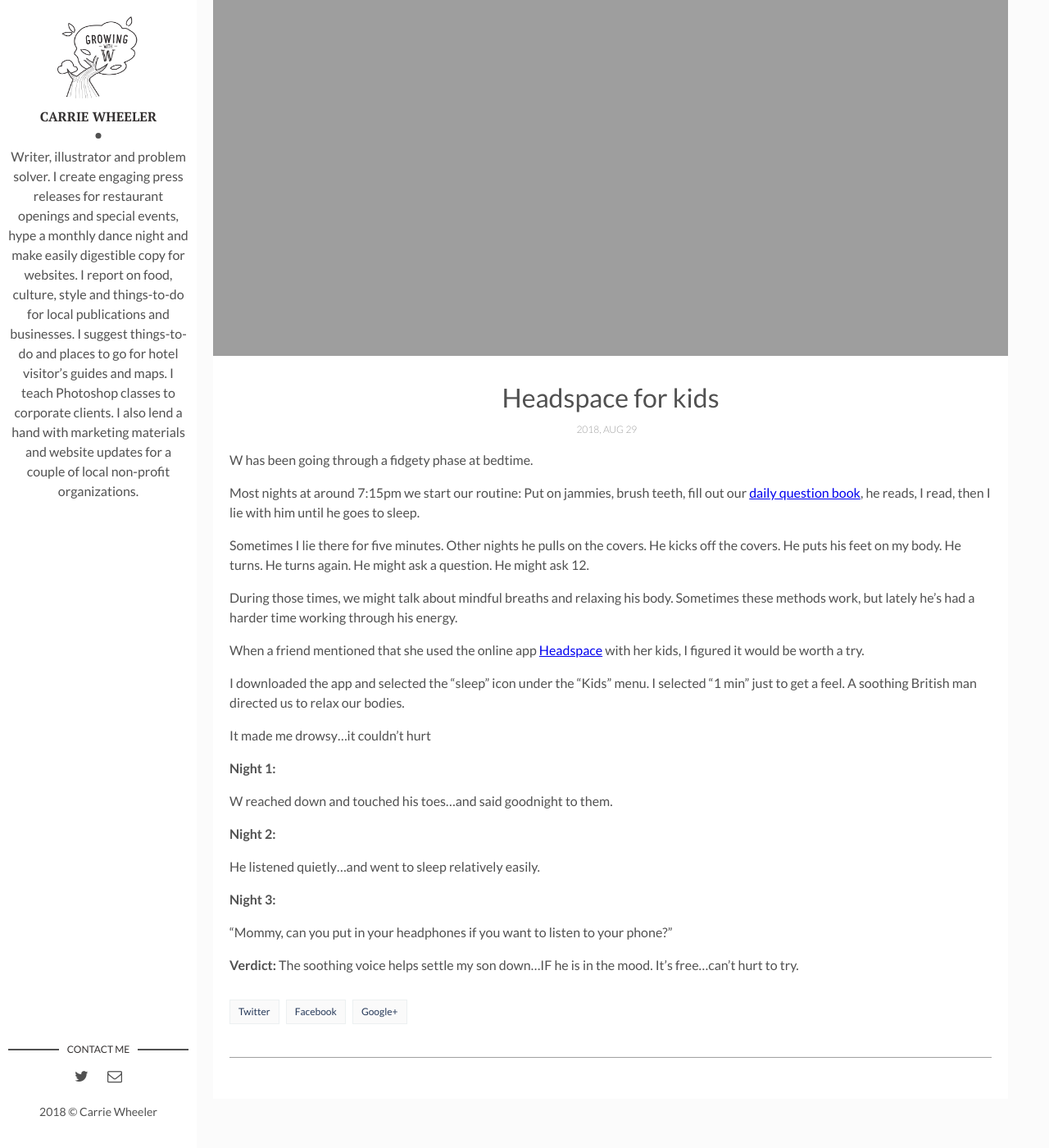
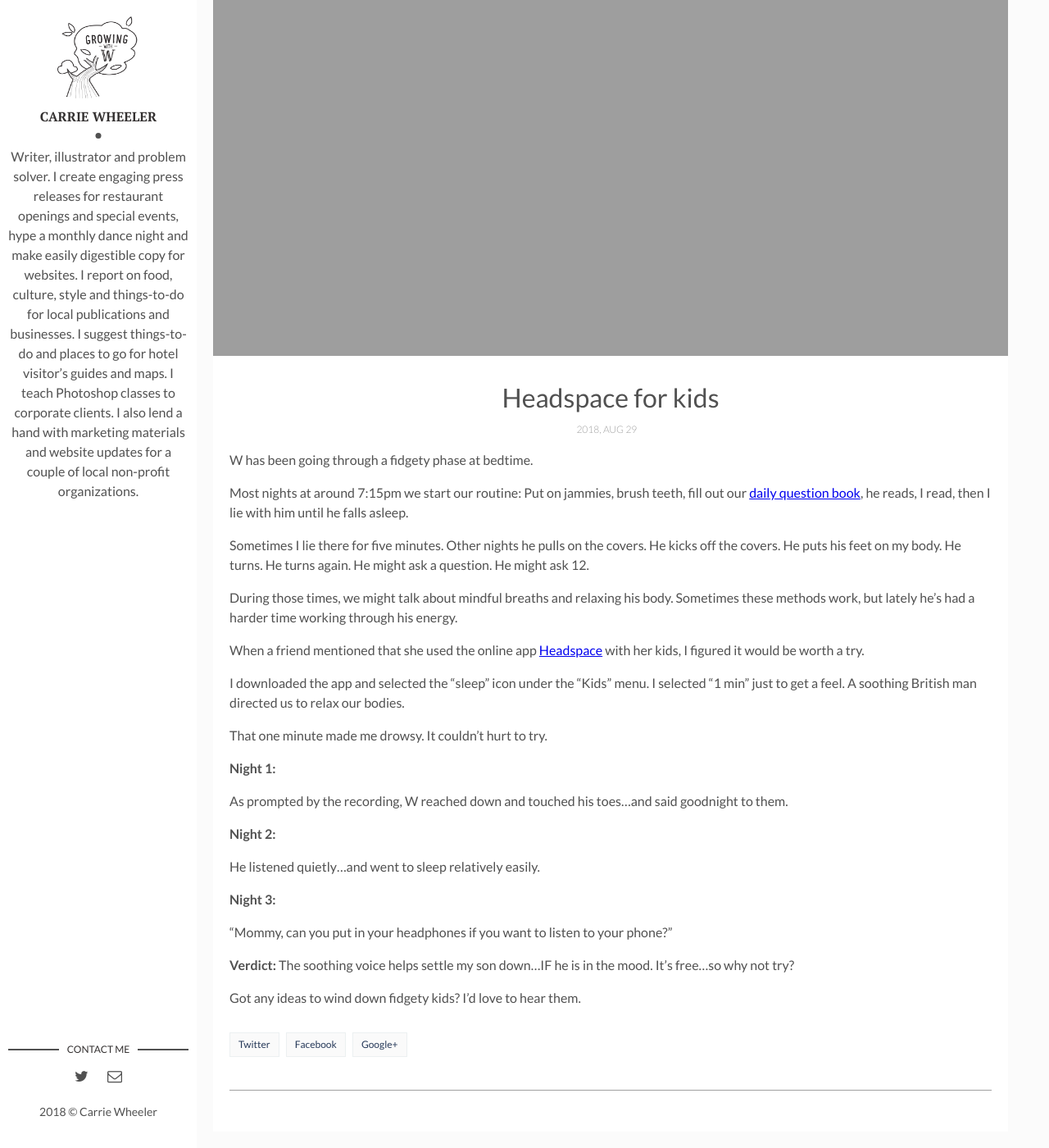
Before and after one commit to crackinggood/gww, a Jekyll site: the page built from _posts/2018-08-29-headspace-for-kids.md, in a window 1280 px wide and 1400 px high, scrolled down 178 px. Shown: the whole window at 82% size. Built offline with Jekyll 4.4.1, drawn with Linux system fonts in a browser that asks for light colours; our own code applies the rules of GitHub Pages for plain Markdown files; comment, search, counter and statistics services are not loaded; before the commit the page ends 1538 px from its top, so only the background shows below that.

Commit message:
Update from Forestry.io - Updated headspace-for-kids.md

```diff
--- a/_posts/2018-08-29-headspace-for-kids.md
+++ b/_posts/2018-08-29-headspace-for-kids.md
@@ -8,7 +8,7 @@ post: ''
 ---
 W has been going through a fidgety phase at bedtime.
 
-Most nights at around 7:15pm we start our routine: Put on jammies, brush teeth, fill out our [daily question book](https://www.amazon.com/Q-Day-Kids-Three-Year-Journal/dp/0307952967/ref=sr_1_1?ie=UTF8&qid=1529818865&sr=8-1&keywords=daily+questions+for+kids "Daily question book"), he reads, I read, then I lie with him until he goes to sleep.
+Most nights at around 7:15pm we start our routine: Put on jammies, brush teeth, fill out our [daily question book](https://www.amazon.com/Q-Day-Kids-Three-Year-Journal/dp/0307952967/ref=sr_1_1?ie=UTF8&qid=1529818865&sr=8-1&keywords=daily+questions+for+kids "Daily question book"), he reads, I read, then I lie with him until he falls asleep.
 
 Sometimes I lie there for five minutes. Other nights he pulls on the covers. He kicks off the covers. He puts his feet on my body. He turns. He turns again. He might ask a question. He might ask 12.
 
@@ -18,11 +18,11 @@ When a friend mentioned that she used the online app [Headspace](https://www.hea
 
 I downloaded the app and selected the “sleep” icon under the “Kids” menu. I selected “1 min” just to get a feel. A soothing British man directed us to relax our bodies.
 
-It made me drowsy…it couldn’t hurt
+That one minute made me drowsy. It couldn’t hurt to try.
 
 **Night 1:**
 
-W reached down and touched his toes…and said goodnight to them.
+As prompted by the recording, W reached down and touched his toes…and said goodnight to them.
 
 **Night 2:**
 
@@ -32,4 +32,6 @@ He listened quietly...and went to sleep relatively easily.
 
 “Mommy, can you put in your headphones if you want to listen to your phone?”
 
-**Verdict:** The soothing voice helps settle my son down…IF he is in the mood. It’s free…can’t hurt to try.
+**Verdict:** The soothing voice helps settle my son down…IF he is in the mood. It’s free...so why not try?
+
+Got any ideas to wind down fidgety kids? I'd love to hear them.
```
